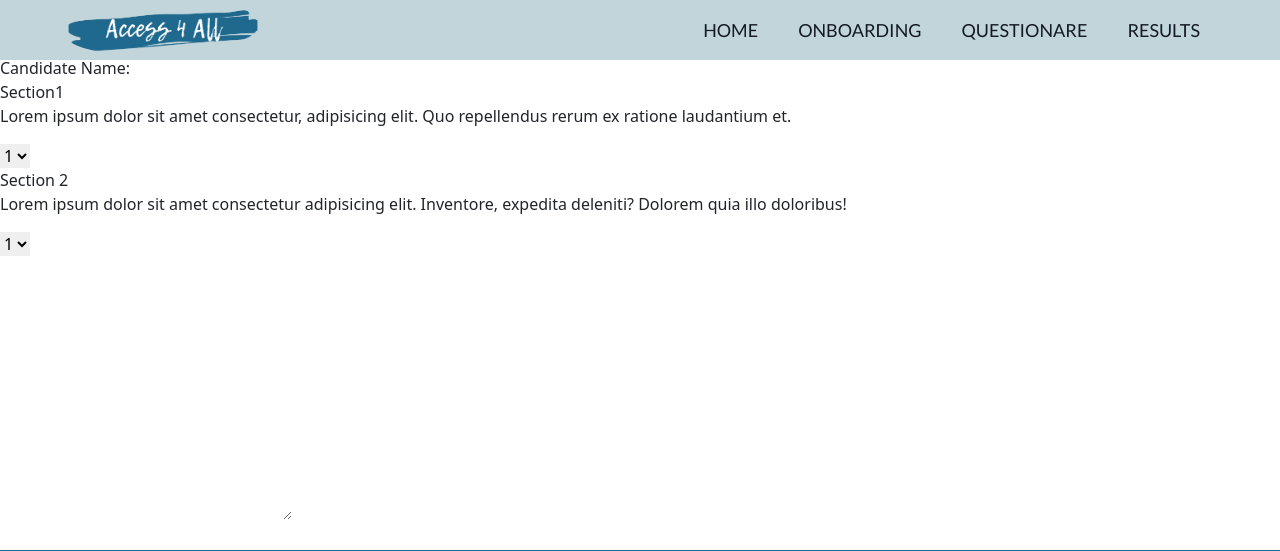
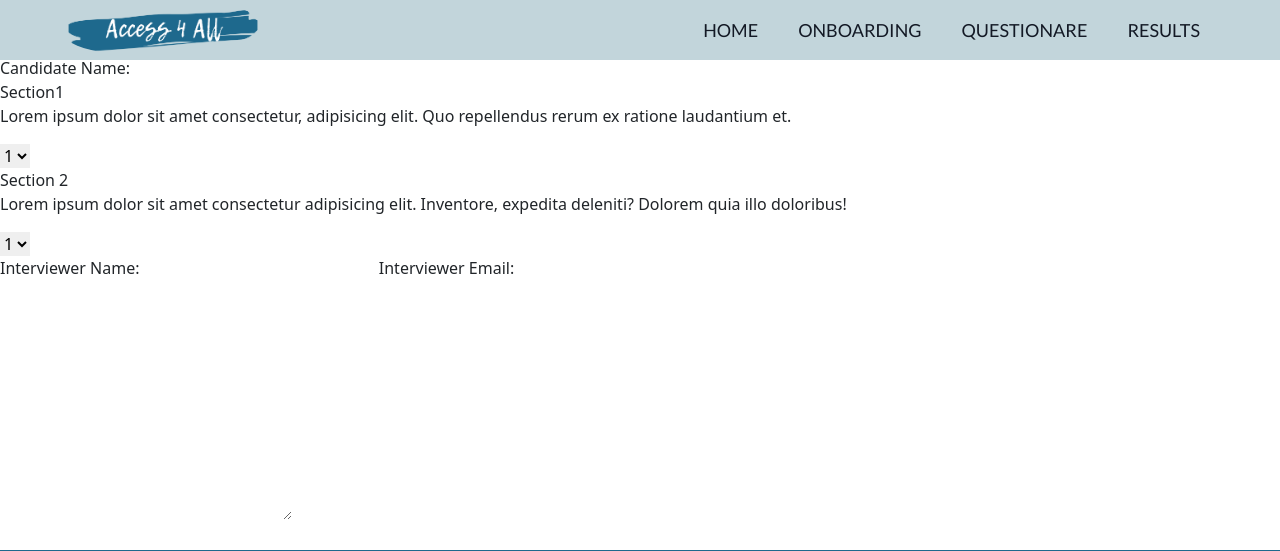
Before and after one commit to ruszkipista/access4all, a Flask app: page /questions in a window 1280 px wide. Shown: the top 551 px of the page. Run offline with Flask 2, Linux system fonts and the light colour scheme; some libraries are stand-ins or nearby versions.

Commit message:
Fix labels for interviewer inputs

```diff
--- a/templates/questions.html
+++ b/templates/questions.html
@@ -45,12 +45,10 @@
     </section>
 
     <section id="interviewer">
-        <label for="interviewer-name">
+        <label for="interviewer-name">Interviewer Name:</label>
             <input type="text" name="interviewer_name" id="interviewer-name" readonly>
-        </label>
-        <label for="interviewer-email">
+        <label for="interviewer-email">Interviewer Email:</label>
             <input type="text" name="interviewer_email" id="interviewer-email" readonly>
-        </label>
     </section>
 
     <section id="notes">
```
